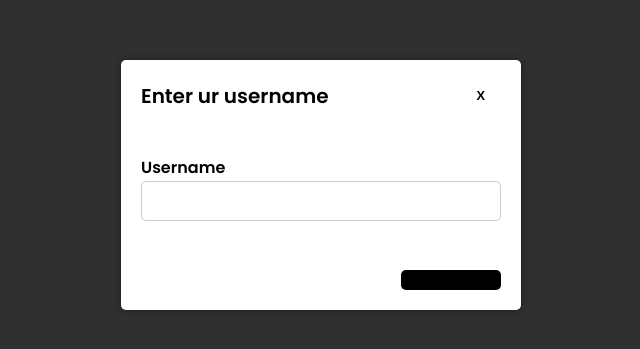
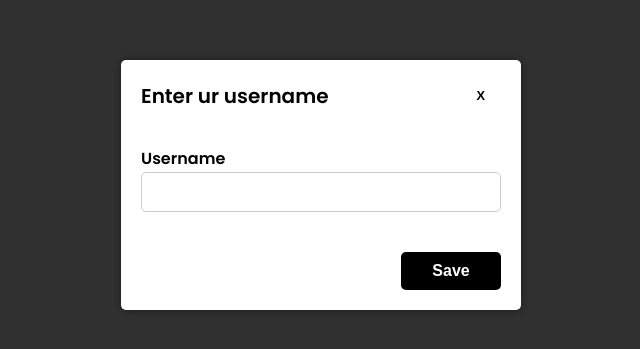
Before and after one commit to harundogdu/popupsmart-react-practium, a React (Create React App) app: page / in a window 1280 px wide. Shown: the part 215-564 px from the top of the page, without its empty margins (319-959 px from the left). Built offline with nearby package versions, Linux system fonts and the light colour scheme; no server answers.

Commit message:
fix(practium) : some bugs fix in todo list containers

```diff
--- a/src/pages/home/index.jsx
+++ b/src/pages/home/index.jsx
@@ -21,11 +21,12 @@ const Home = () => {
     <section className='home'>
       {modal && (
         <CommonModal
-          setModal={setModal}
           title='Enter ur username'
           onClick={handleSaveClick}
+          setVisible={setModal}
+          buttonText='Save'
         >
-          <form action='' className='modal__form'>
+          <form className='modal__form'>
             <div className='modal__form-group'>
               <label htmlFor='username' className='modal__form-group-label'>
                 Username
--- a/src/style/layout/_todo-list.scss
+++ b/src/style/layout/_todo-list.scss
@@ -10,6 +10,7 @@
   padding: 20px;
   width: 100%;
   margin-bottom: 2rem;
+  position: relative;
 
   .todo-item {
     display: flex;
```
